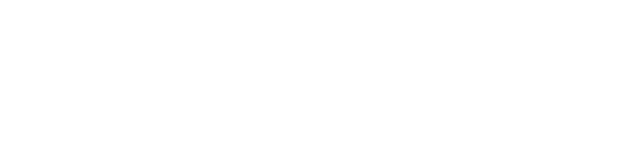
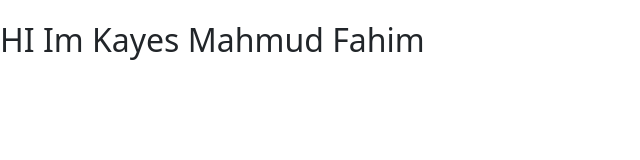
Before and after one commit to kayesMfahim69/Simple-Portfolio, a plain HTML site: page index.html in a window 1280 px wide. Shown: the whole page, without its empty margins (0-640 px from the left). Drawn offline with Linux system fonts and the light colour scheme.

Commit message:
Learn Github

```diff
--- a/index.html
+++ b/index.html
@@ -29,7 +29,7 @@
 
 <body>
 
-
+<h1> HI Im Kayes Mahmud Fahim</h1>
 
 
   <script src="js/vendor/modernizr-3.11.2.min.js"></script>
```
